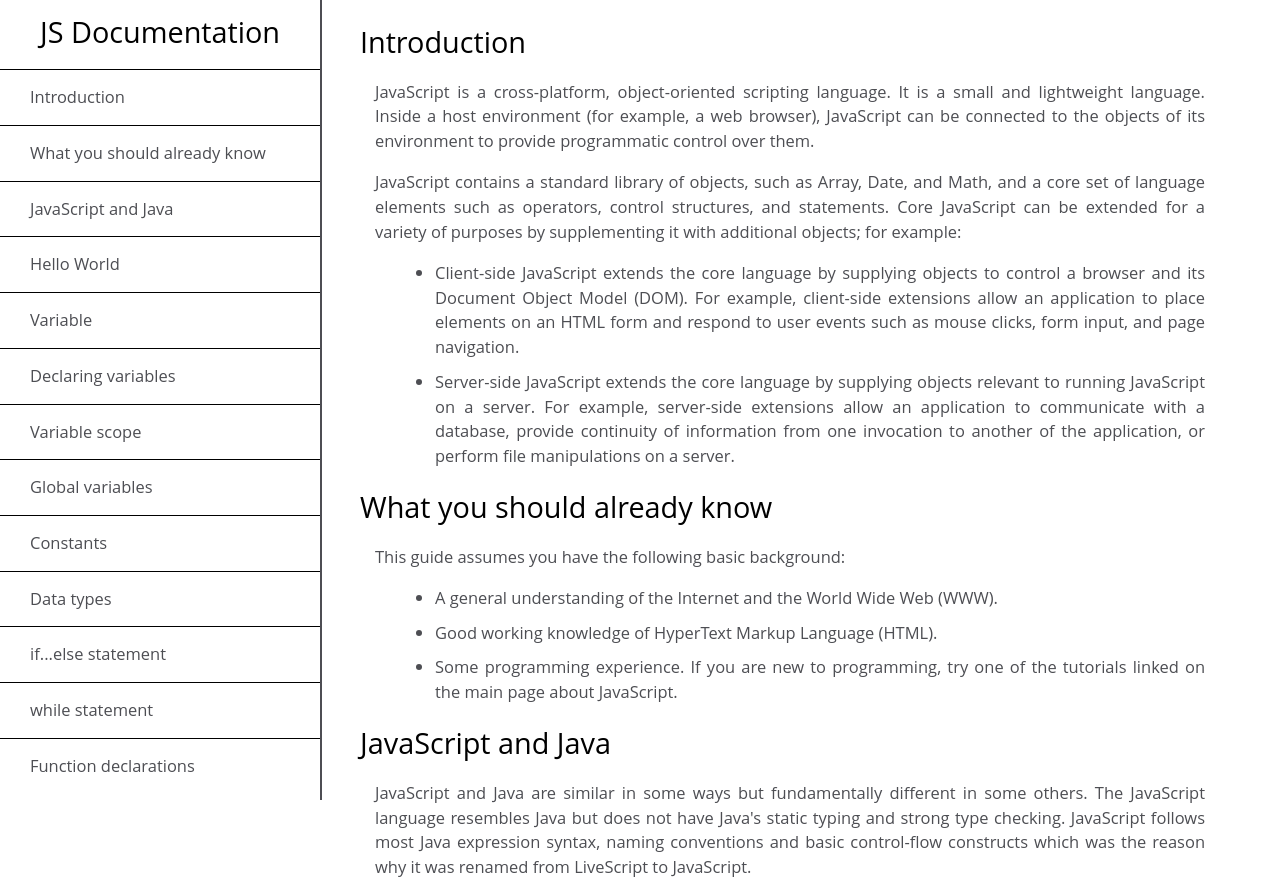
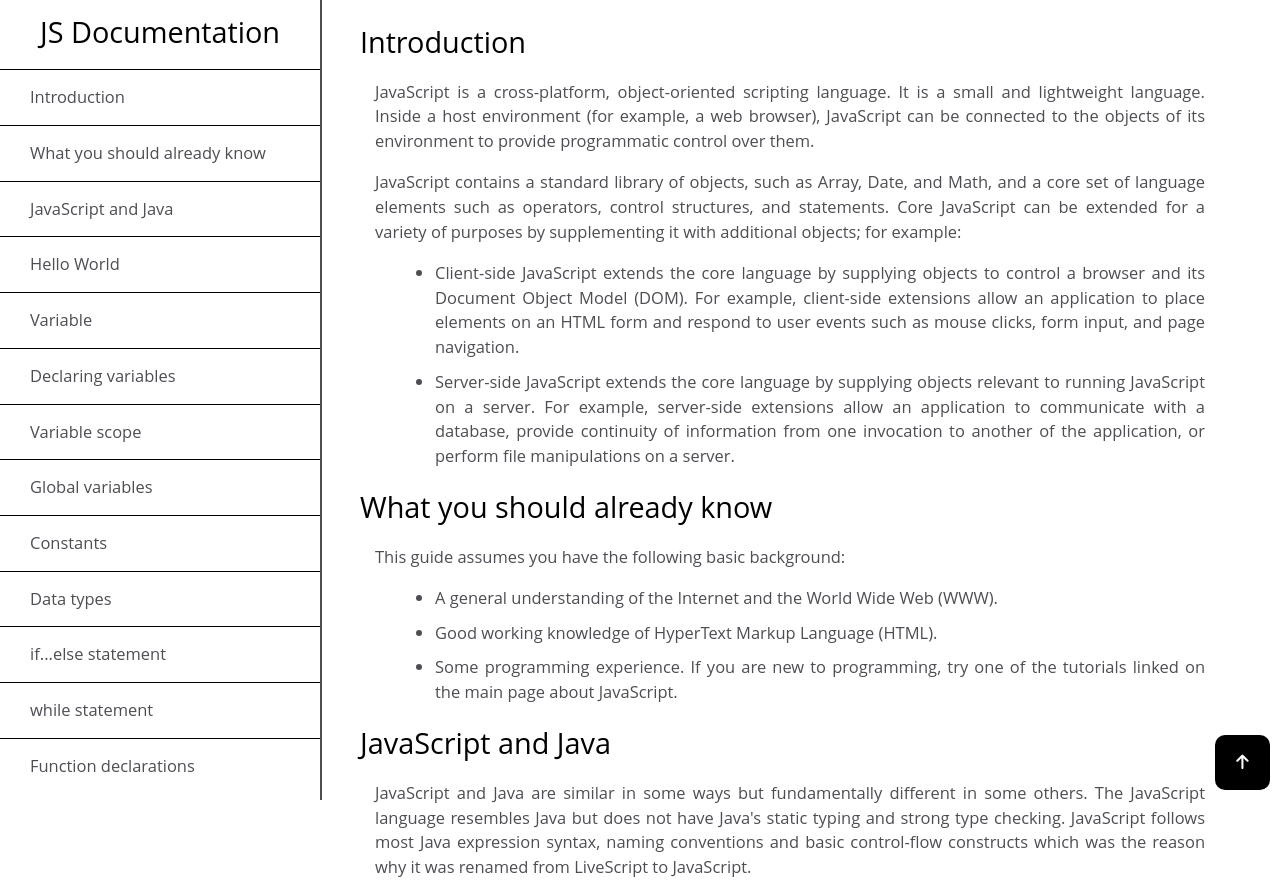
Before and after one commit to kb0207/Technical-Documentation-Page, a plain HTML site: page index.html in a window 1280 px wide. Shown: the top 883 px of the page. Drawn offline with nearby package versions, Linux system fonts and the light colour scheme.

Commit message:
Update styles.css

```diff
--- a/styles.css
+++ b/styles.css
@@ -9,35 +9,33 @@ body {
   line-height: 1.5;
 }
 
-a[href="#top"]{
-  text-decoration: none;
-  color: #fff;
+@media only screen and (min-width: 750px) {
+  .scroll-top.show {
+    opacity: 1;
+  }
 }
 
-span {
-  display: none;
-  z-index: 99;
-  position: sticky;
+.scroll-top {
+  width: 25px;
+  height: 25px;
+  text-align: center;
+  opacity: 0;
+  position: fixed;
   bottom: 10px;
-  margin-left: 99.5%;
-  border: none;
-  outline: none;
+  right: 10px;
+  z-index: 2;
   background-color: black;
   color: white;
   cursor: pointer;
   padding: 15px;
   border-radius: 10px;
-  font-size: 5px;
-  margin-top: 44vw;
-}
-
-section:last-of-type{
-  margin-bottom: -48vw;
+  transition: all 0.25s;
 }
 
 #main-doc header {
   text-align: left;
   margin: 0;
+  max-height: 100vh;
 }
 
 #navbar {
@@ -73,7 +71,7 @@ section:last-of-type{
   font-size: 1.03rem;
 }
 
-#main-doc{
+#main-doc {
   font-size: 1.03rem;
   position: absolute;
   top: 0;
@@ -82,12 +80,12 @@ section:last-of-type{
   text-align: justify;
 }
 
-article{
+article {
   color: #4d4e53;
   margin: 15px;
 }
 
-section li{
+section li {
   margin-top: 10px;
   margin-left: 20px;
 }
@@ -100,7 +98,7 @@ header {
   font-weight: thin;
 }
 
-#main-doc header:hover{
+#main-doc header:hover {
   text-decoration: underline;
 }
 
@@ -120,7 +118,6 @@ code {
   color: #4d4e53;
   font-size: 0.8rem;
 }
-
 
 @media only screen and (max-width: 815px) {
   /* For mobile phones: */
@@ -143,15 +140,14 @@ code {
 
   #main-doc {
     position: relative;
-    margin-left: -327.5px;
+    margin-left: -337.5px;
     margin-top: 275px;
-    max-width: 95%;
-    padding: 15px 20px 5px 28px;
+    max-width: 91%;
+    padding: 15px 30px 5px 28px;
   }
 
-  span{
+  span {
     margin-top: 30vh;
-
   }
 }
 
```
